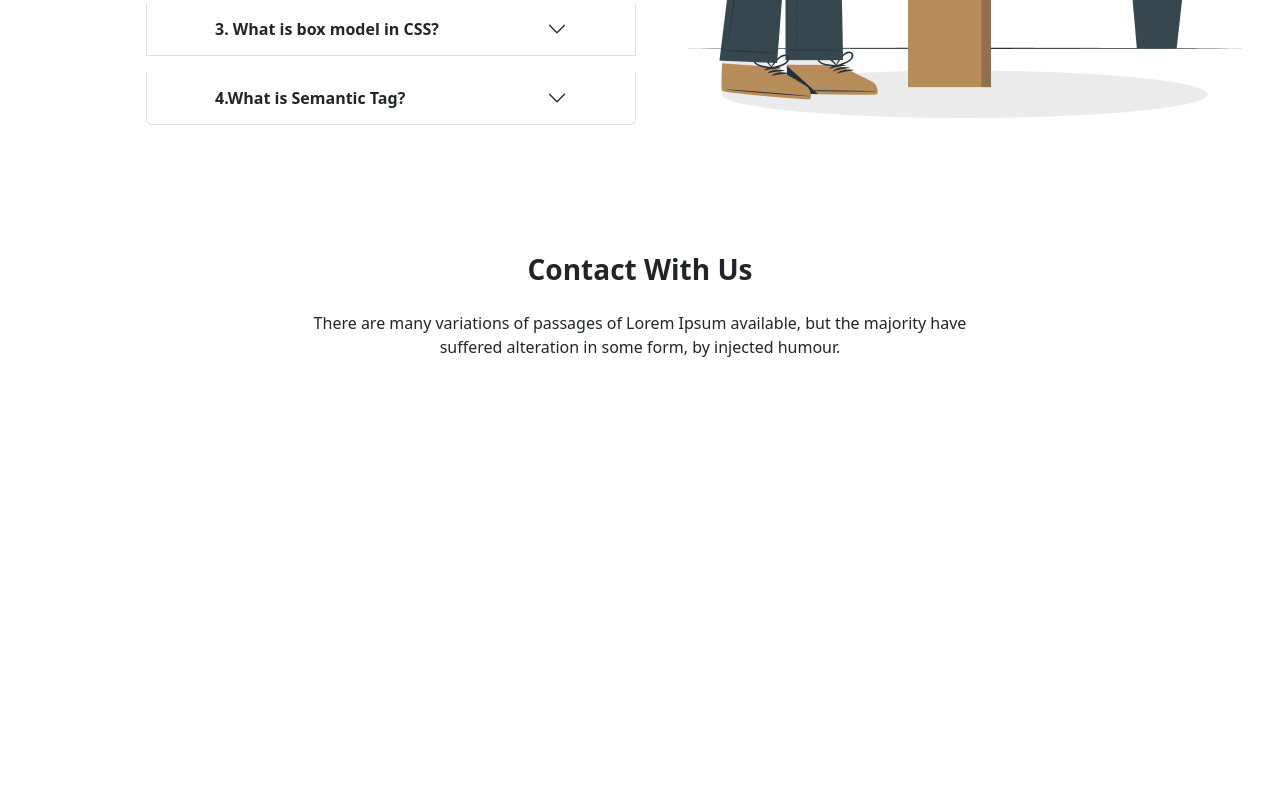
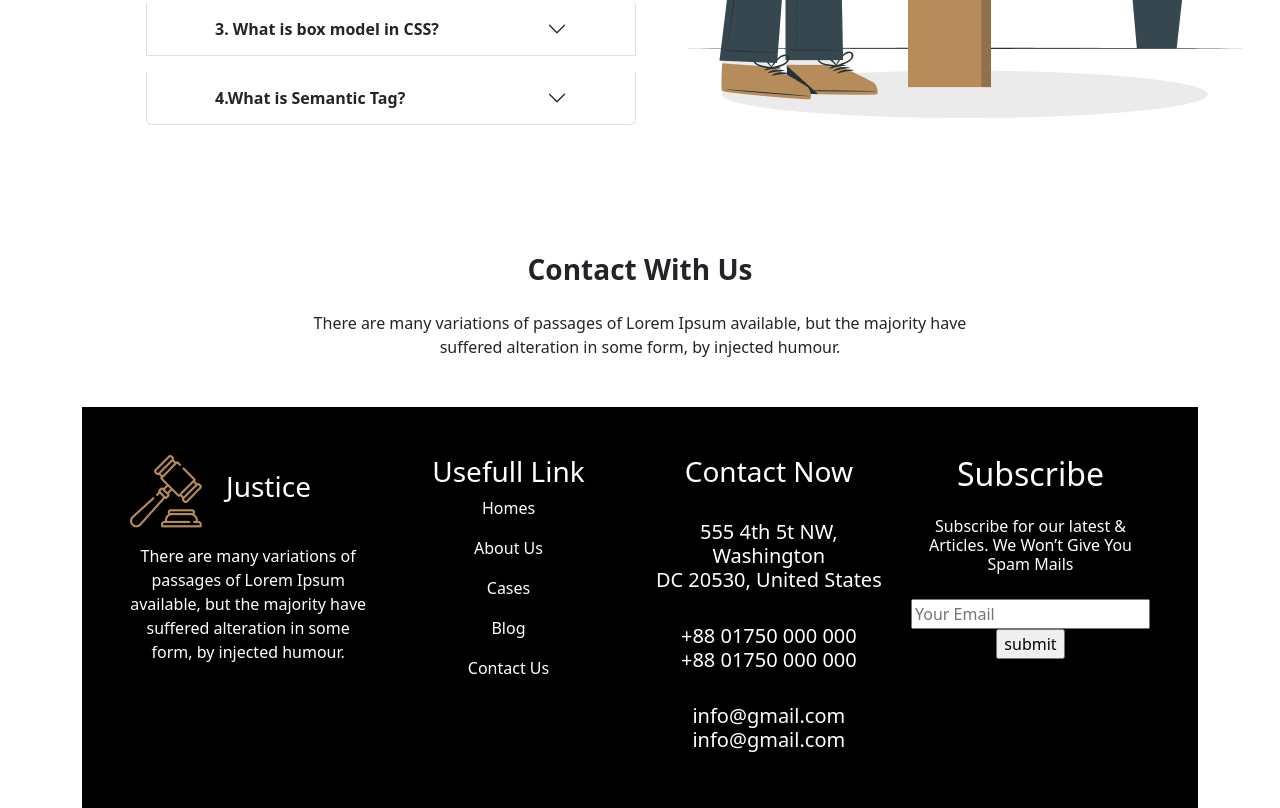
Before and after one commit to sarowarhossain1/b6-house, a plain HTML site: page index.html in a window 1280 px wide. Shown: the part 3158-3966 px from the top of the page. Before the commit the page ends 3533 px from the top, so only its background shows below. Drawn offline with nearby package versions, Linux system fonts and the light colour scheme.

Commit message:
added footer section

```diff
--- a/index.html
+++ b/index.html
@@ -276,6 +276,53 @@ The thickness of the borders are determined by the border-width and shorthand bo
 
               </section>
       </main>
+       <!-- footer section -->
+       <footer>
+        <div class="container text-center text-white bg-black p-5 mt-5">
+            <div class="row">
+              <div class="col">
+                 <div class="d-flex align-items-center gap-4">
+                    <img src="images/Group 10.png" alt="">
+                    <h3>Justice</h3>
+                 </div>
+                 <p class="mt-3">There are many variations of passages of Lorem Ipsum available, but the majority have suffered alteration in some form, by injected humour.</p>
+              </div>
+              <div class="col">
+                <h3>Usefull Link</h3>
+                   <p>Homes</p>
+                   <p>About Us</p>
+                    <p>Cases</p>
+                   <p>Blog</p>
+                    <p>Contact Us</p>
+
+              </div>
+              <div class="col">
+                <h3>Contact Now</h3>
+
+                 <br>
+                 <h5>555 4th 5t NW, Washington
+                    <br>
+                    DC 20530, United States</h5>
+                    <br>
+
+                 <h5>+88 01750 000 000
+                    <br>
+                    +88 01750 000 000</h5>
+                    <br>
+                 <h5>info@gmail.com
+                    <br>
+                    info@gmail.com</h5>
+              </div>
+              <div class="col">
+                <h2 classs="text-bold p-3 ">Subscribe</h2>
+                <h6 class="p-3">Subscribe for our latest & Articles. We Won’t Give You Spam Mails</h6>
+
+
+                    <input type="Email" name="Email" id="" placeholder="Your Email" >
+                    <input type="submit" value="submit">
+               </div>
+            </div>
+       </footer>
 
 
 
```
